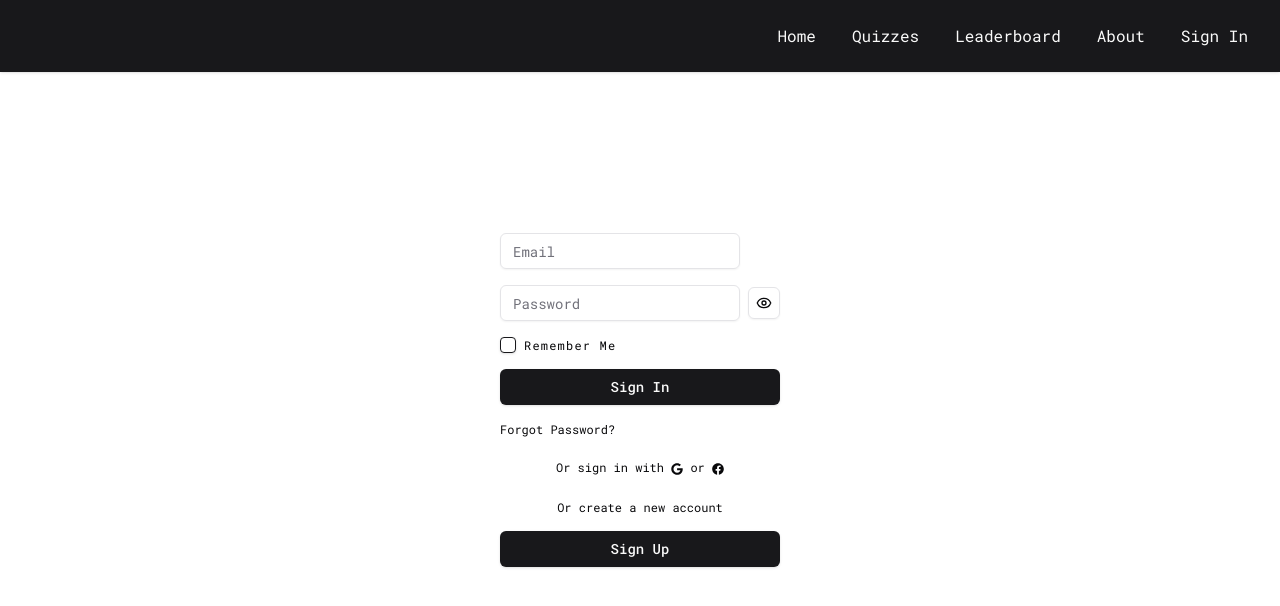
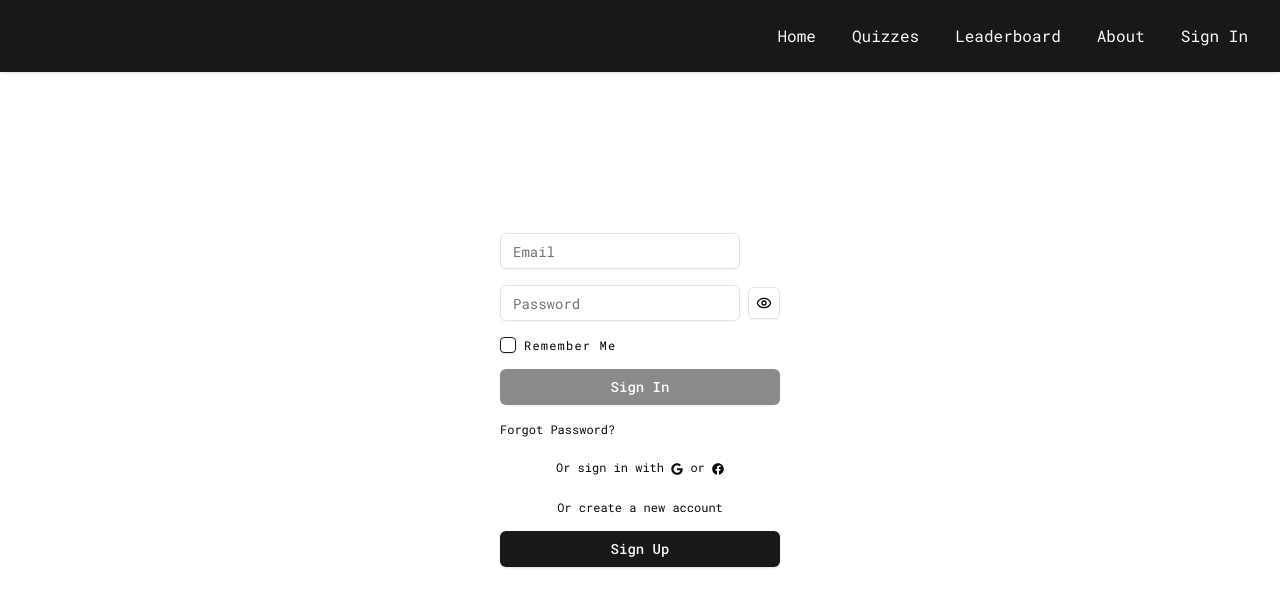
Before and after one commit to sadiajahan97/quiz-app-next, a Next.js app: page /sign-in in a window 1280 px wide. Shown: the top 606 px of the page. Built offline with nearby package versions, Linux system fonts and the light colour scheme.

Commit message:
subscribe auth input to react hook form

```diff
--- a/app/sign-in/components/input-password.tsx
+++ /dev/null
@@ -1,25 +0,0 @@
-"use client";
-
-import { Input } from "@quiz-app/components/ui/input";
-import { Toggle, toggleVariants } from "@quiz-app/components/ui/toggle";
-import { useState } from "react";
-import { Eye, EyeOff } from "lucide-react";
-
-export default function InputPassword() {
-  const [isPasswordVisible, setIsPasswordVisible] = useState(false);
-  return (
-    <div className="flex items-center gap-2">
-      <Input
-        className="w-60"
-        placeholder="Password"
-        type={isPasswordVisible ? "text" : "password"}
-      />
-      <Toggle
-        className={toggleVariants({ size: "sm", variant: "outline" })}
-        onClick={() => setIsPasswordVisible(!isPasswordVisible)}
-      >
-        {isPasswordVisible ? <EyeOff /> : <Eye />}
-      </Toggle>
-    </div>
-  );
-}
--- /dev/null
+++ b/app/sign-in/components/sign-in-form.tsx
@@ -0,0 +1,55 @@
+"use client";
+
+import { Button, buttonVariants } from "@quiz-app/components/ui/button";
+import { Input } from "@quiz-app/components/ui/input";
+import { useForm } from "react-hook-form";
+import { Toggle, toggleVariants } from "@quiz-app/components/ui/toggle";
+import { useState } from "react";
+import { Eye, EyeOff } from "lucide-react";
+import { Checkbox } from "@quiz-app/components/ui/checkbox";
+import { Label } from "@quiz-app/components/ui/label";
+
+export default function SignInForm() {
+  const [isPasswordVisible, setIsPasswordVisible] = useState<boolean>(false);
+  const { register, watch } = useForm<AuthInput>();
+  return (
+    <form className="flex flex-col gap-4">
+      <Input
+        className="w-60"
+        placeholder="Email"
+        {...register("email", { required: true })}
+      />
+      <div className="flex items-center gap-2">
+        <Input
+          className="w-60"
+          placeholder="Password"
+          type={isPasswordVisible ? "text" : "password"}
+          {...register("password", { required: true })}
+        />
+        <Toggle
+          className={toggleVariants({ size: "sm", variant: "outline" })}
+          onClick={() => setIsPasswordVisible(!isPasswordVisible)}
+        >
+          {isPasswordVisible ? <EyeOff /> : <Eye />}
+        </Toggle>
+      </div>
+      <div className="flex items-center gap-2">
+        <Checkbox id="remember-user" {...register("rememberUser")} />
+        <Label
+          className="text-xs font-normal tracking-widest"
+          htmlFor="remember-user"
+        >
+          Remember Me
+        </Label>
+      </div>
+      <Button
+        className={buttonVariants({
+          variant: "ghost",
+        })}
+        disabled={!(watch("email") && watch("password"))}
+      >
+        Sign In
+      </Button>
+    </form>
+  );
+}
--- a/app/sign-in/page.tsx
+++ b/app/sign-in/page.tsx
@@ -1,10 +1,7 @@
 import { Metadata } from "next";
-import { Input } from "@quiz-app/components/ui/input";
 import { Button, buttonVariants } from "@quiz-app/components/ui/button";
-import { Checkbox } from "@quiz-app/components/ui/checkbox";
-import InputPassword from "./components/input-password";
+import SignInForm from "./components/sign-in-form";
 import Link from "next/link";
-import { Label } from "@quiz-app/components/ui/label";
 import { FaGoogle, FaFacebook } from "react-icons/fa";
 
 export const metadata: Metadata = {
@@ -15,18 +12,7 @@ export const metadata: Metadata = {
 export default function SignInPage() {
   return (
     <main className="mx-auto flex h-screen w-fit flex-col justify-center gap-4">
-      <Input className="w-60" placeholder="Email" />
-      <InputPassword />
-      <div className="flex items-center gap-2">
-        <Checkbox id="remember-me" />
-        <Label
-          className="text-xs font-normal tracking-widest"
-          htmlFor="remember-me"
-        >
-          Remember Me
-        </Label>
-      </div>
-      <Button className={buttonVariants({ variant: "ghost" })}>Sign In</Button>
+      <SignInForm />
       <Link className="text-xs hover:underline" href="/forgot-password">
         Forgot Password?
       </Link>
--- a/package.json
+++ b/package.json
@@ -23,6 +23,7 @@
     "next": "15.1.2",
     "react": "^19.0.0",
     "react-dom": "^19.0.0",
+    "react-hook-form": "^7.54.2",
     "react-icons": "^5.4.0",
     "tailwind-merge": "^2.5.5",
     "tailwindcss-animate": "^1.0.7"
--- a/types.d.ts
+++ b/types.d.ts
@@ -1,3 +1,9 @@
+interface AuthInput {
+  email: string;
+  password: string;
+  rememberUser: boolean;
+}
+
 interface NavLink {
   label: string;
   value: string;
```
Also changed, not shown: 1 other file (tests, documents, lock files or other folders).
